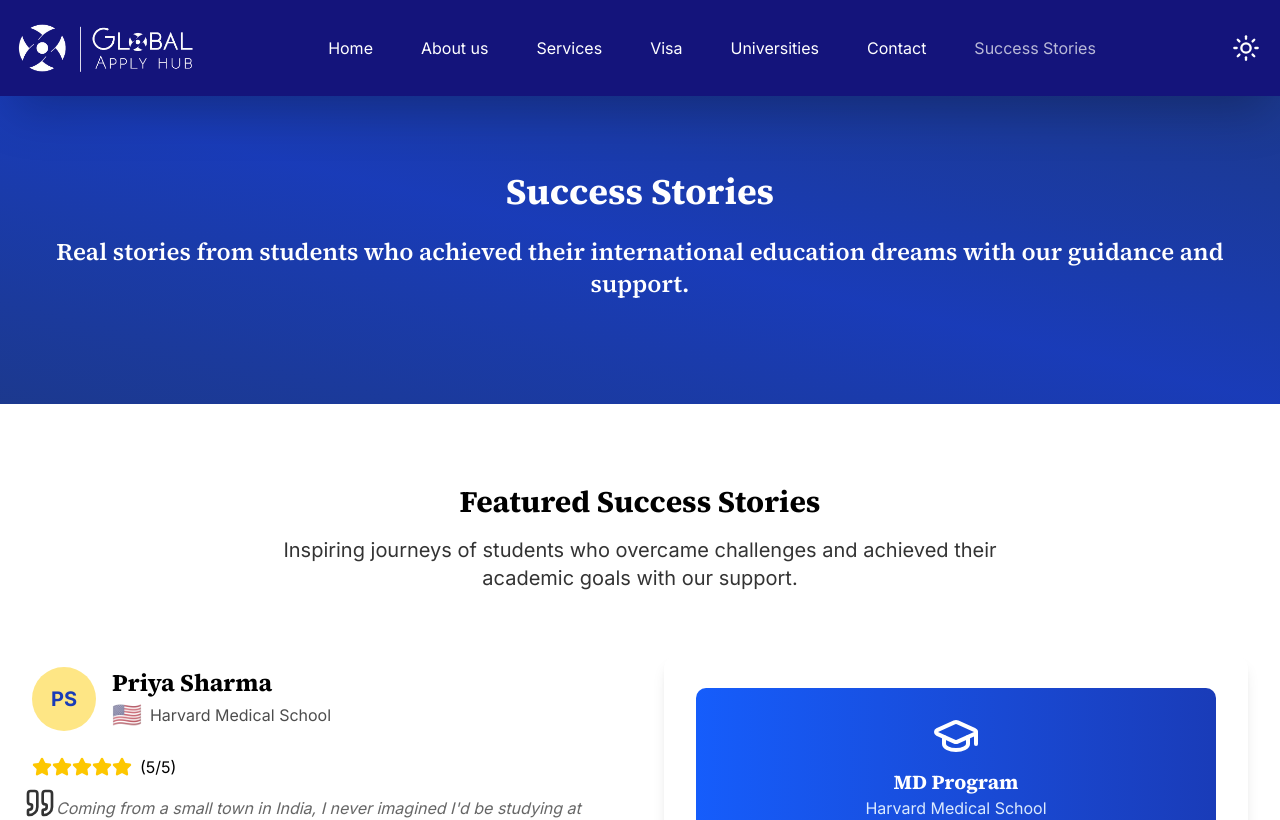
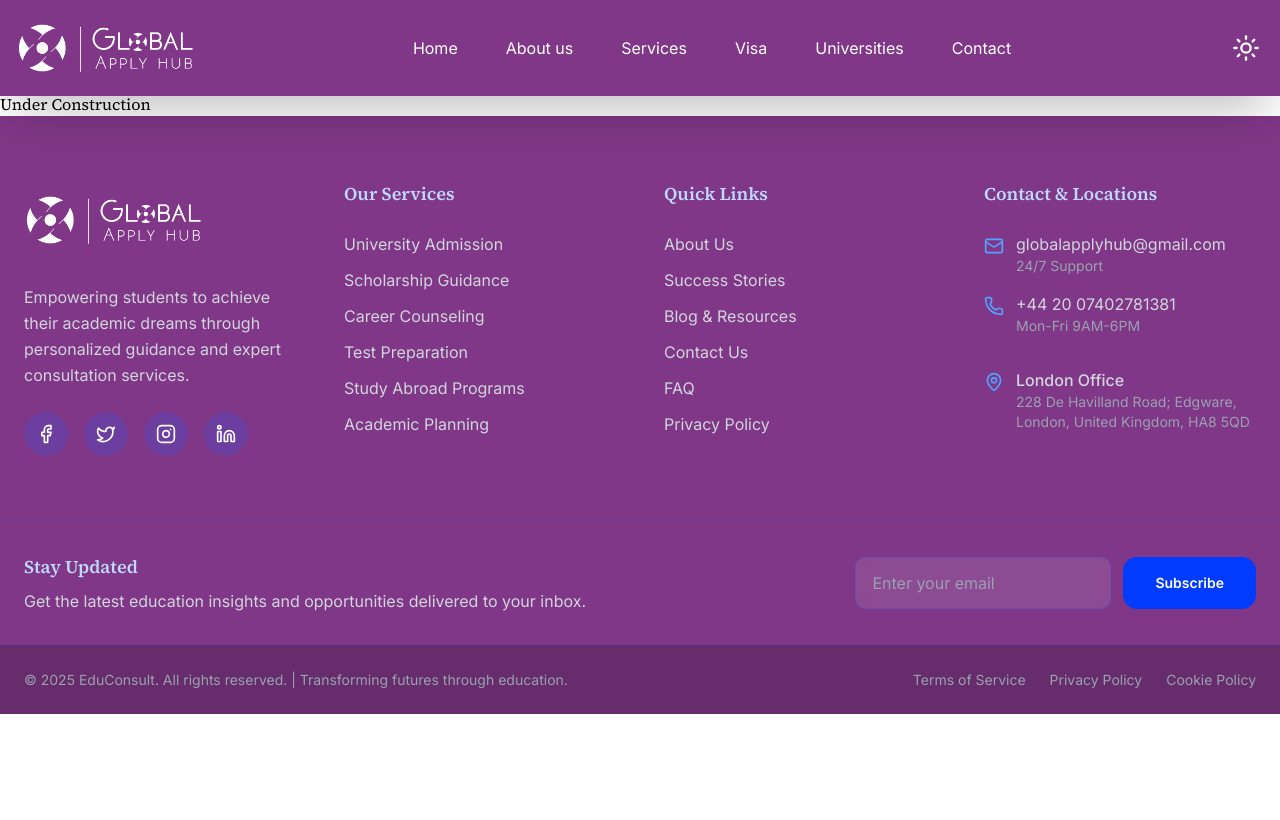
Before and after one commit to Ayush-sparky/global-apply-hub, a Next.js app: page /success_stories in a window 1280 px wide. Shown: the top 820 px of the page. Built offline with nearby package versions, Linux system fonts and the light colour scheme.

Commit message:
fix: removed success stories page and did some color fixes

```diff
--- a/app/(root)/success_stories/page.js
+++ b/app/(root)/success_stories/page.js
@@ -11,7 +11,7 @@ import Link from "next/link";
 export default function SuccessStoriesPage() {
   return (
     <div>
-      <PageBanner
+      {/* <PageBanner
         title=" Success Stories"
         subtitle="Real stories from students who achieved their international
             education dreams with our guidance and support."
@@ -29,7 +29,8 @@ export default function SuccessStoriesPage() {
         <Link href="/services" className="btn cta-btn-secondary">
           Explore Our Services
         </Link>
-      </CTAsection>
+      </CTAsection> */}
+      <h1>Under Construction</h1>
     </div>
   );
 }
--- a/app/globals.css
+++ b/app/globals.css
@@ -58,7 +58,7 @@
     oklch(100% 0.00011 271.152),
     oklch(78.016% 0.11735 297.622)
   );
-  --nav_footer: oklch(29.148% 0.16397 270.145);
+  --nav_footer: #813787;
   --foreground: oklch(0% 0 0);
   --button: oklch(49.338% 0.2837 263.98);
   --button-secondary: oklch(35.211% 0.19498 263.776);
--- a/components/sub_sections/navbar/linkListData.js
+++ b/components/sub_sections/navbar/linkListData.js
@@ -23,8 +23,8 @@ export const linkList = [
     title: "Contact",
     pageLink: "/contact",
   },
-  {
-    title: "Success Stories",
-    pageLink: "/success_stories",
-  },
+  // {
+  //   title: "Success Stories",
+  //   pageLink: "/success_stories",
+  // },
 ];
```
